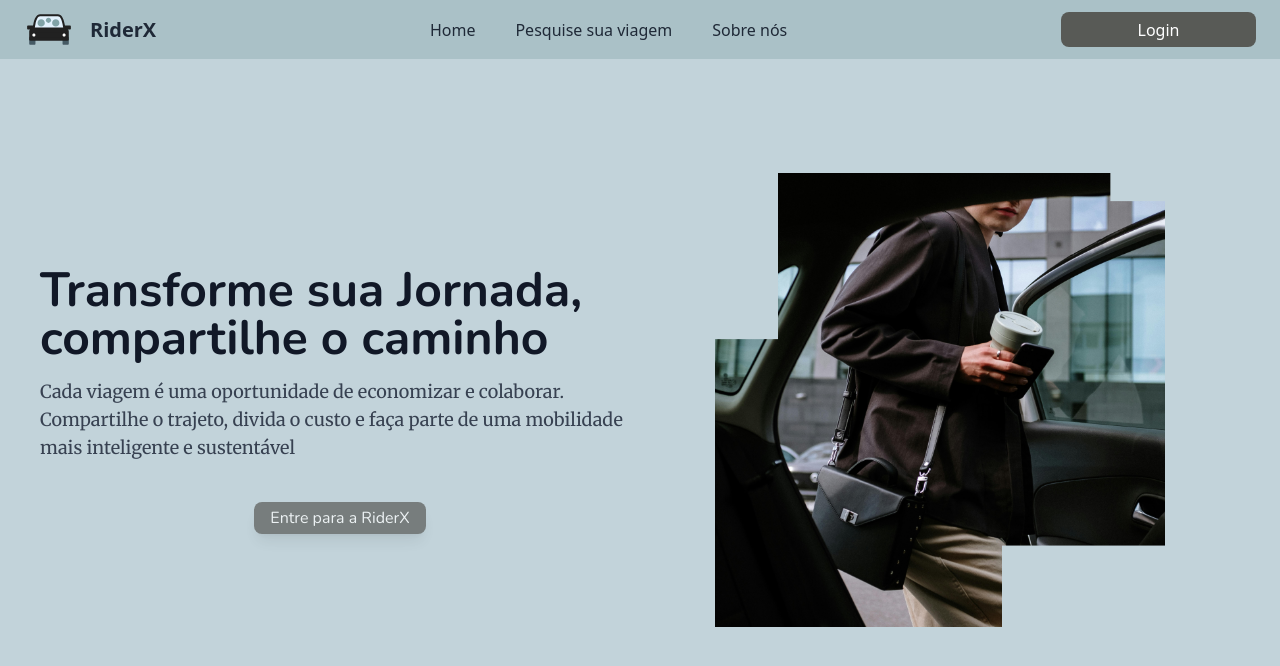
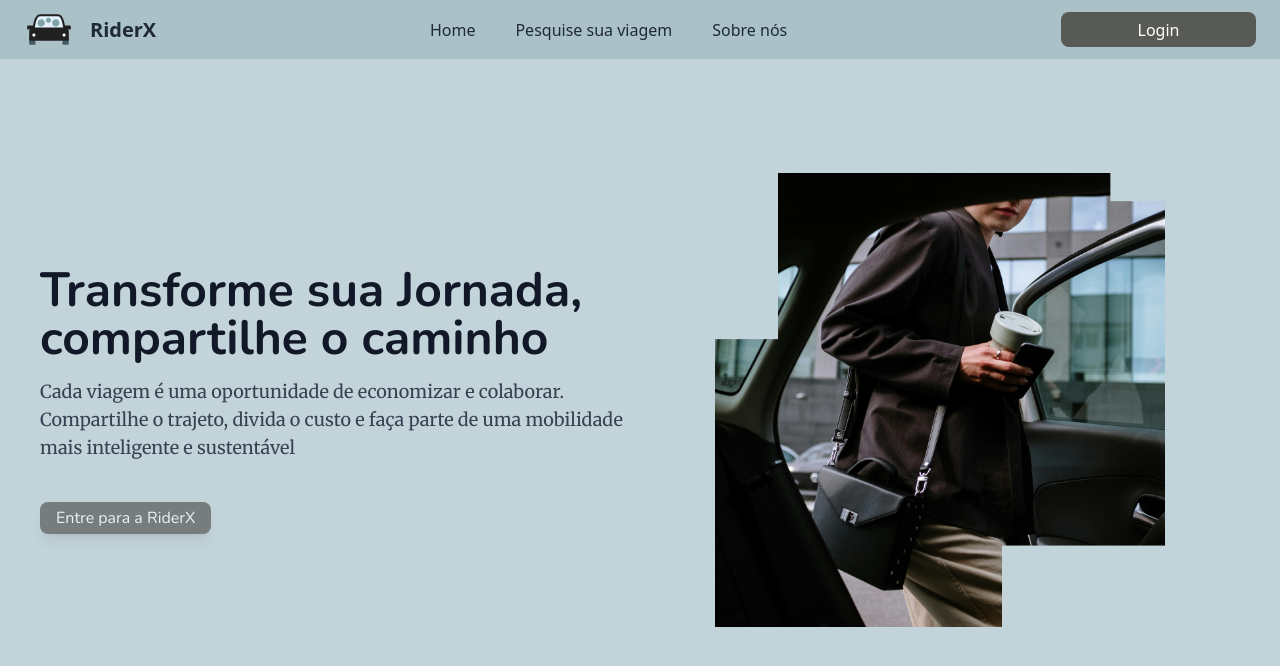
Before and after one commit to G1-S/riderxfront, a React (Vite) app in the folder riderxfront/: page / in a window 1280 px wide. Shown: the top 666 px of the page. Built offline with nearby package versions, Linux system fonts and the light colour scheme.

Commit message:
correcoes e adicao de botoes

```diff
--- a/riderxfront/src/pages/home/Home.tsx
+++ b/riderxfront/src/pages/home/Home.tsx
@@ -1,4 +1,5 @@
 import homeimg from "../src/assets/image/homeimg.png";
+import { Link } from "react-router-dom";
 
 function Home() {
   return (
@@ -16,13 +17,13 @@ function Home() {
                        Compartilhe o trajeto,
                       divida o custo e faça parte de uma mobilidade mais inteligente e sustentável
                     </p>
+                    <Link to='/cadastro'>
                         <button
-
                             className="font-nunito mt-6 px-4 py-1 bg-[#585A56] hover:bg-[#272424]
-             text-white rounded-lg shadow-lg transition mx-auto opacity-70"
-          >
+                            text-white rounded-lg shadow-lg transition mx-auto opacity-70">
                             Entre para a RiderX
                         </button>
+                    </Link>
                   </div>
 
                   {/* Imagem */}
```
Lines whose indentation alone changed are shown as unchanged.
